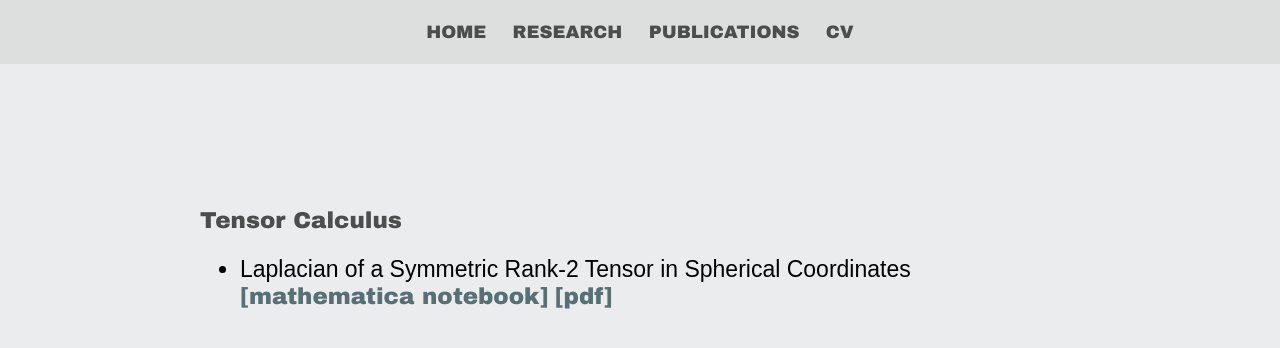
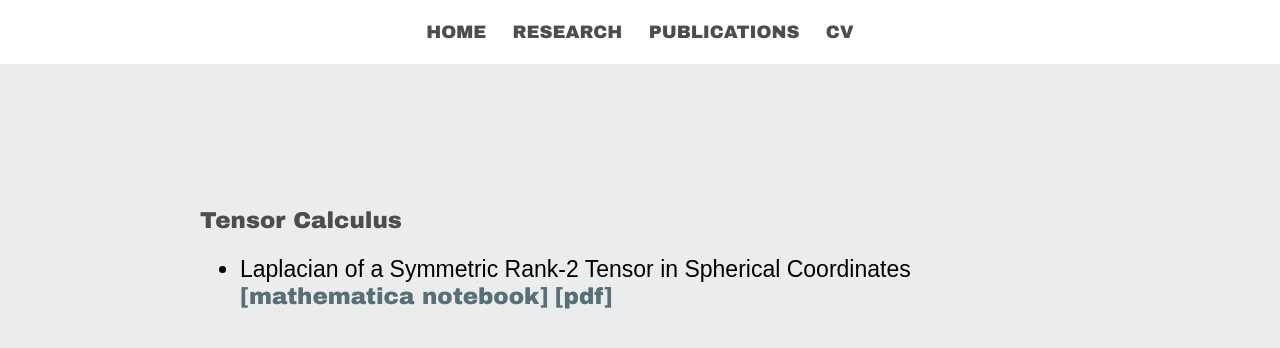
Before and after one commit to mckimb/mckimb.github.io, a Jekyll site: the page built from code/index.html, in a window 1280 px wide. Shown: the top 348 px of the page. Built offline with Jekyll 4.4.1, drawn with Linux system fonts in a browser that asks for light colours.

Commit message:
Update main.css

```diff
--- a/css/main.css
+++ b/css/main.css
@@ -104,7 +104,8 @@ nav ul li, footer ul li {
 .topnav {
     position: absolute;
     padding: 12px 12px;
-    background-color: #dddfde;
+/*     background-color: #dddfde; */
+    background-color: #ffffff;
     overflow: hidden;
     list-style:none;
     top: 0;
```
